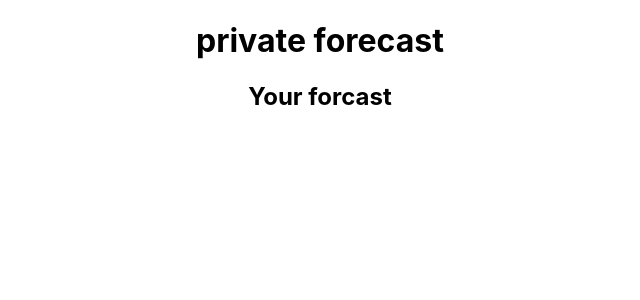
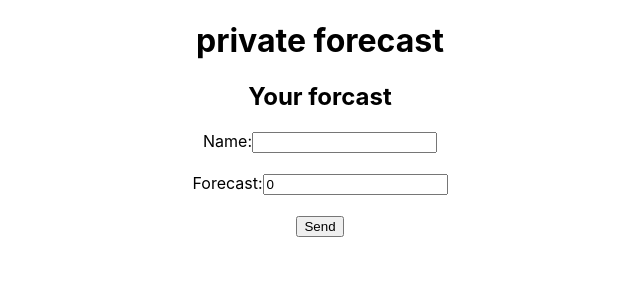
Before and after one commit to ReneCode/private-forecast, a React (Create React App) app: page / in a window 1280 px wide. Shown: the top 300 px of the page, without its empty margins (320-960 px from the left). Built offline with nearby package versions, Linux system fonts and the light colour scheme; no server answers.

Commit message:
add YourForecast

```diff
--- /dev/null
+++ b/src/YourForecast.css
@@ -0,0 +1,3 @@
+.input {
+  margin: 20px;
+}
--- a/src/YourForecast.tsx
+++ b/src/YourForecast.tsx
@@ -1,9 +1,82 @@
-import React from "react";
+import React, { useEffect, useState } from "react";
+
+import "./YourForecast.css";
+
+const LOCAL_STORAGE_KEY_NAME = "private-forecast-name";
+const LOCAL_STORAGE_KEY_ID = "private-forecast-id";
 
 const YourForecast = () => {
+  const [userId, setUserId] = useState("");
+  const [name, setName] = useState("");
+  const [forecast, setForecast] = useState(0);
+  const [error, setError] = useState("");
+
+  useEffect(() => {
+    const name = localStorage.getItem(LOCAL_STORAGE_KEY_NAME);
+    if (name) {
+      setName(name);
+    }
+    const id = localStorage.getItem(LOCAL_STORAGE_KEY_ID);
+    if (id && id != "undefined") {
+      setUserId(id);
+    }
+  }, []);
+
+  const handleClick = async () => {
+    if (!name) {
+      return;
+    }
+
+    try {
+      const url = "/api/sendforecast";
+      const body = {
+        id: userId,
+        name: name,
+        forecast: forecast,
+      };
+
+      const response = await fetch(url, {
+        method: "POST",
+        headers: {
+          "Content-Type": "application/json",
+        },
+        body: JSON.stringify(body),
+      });
+      const result = await response.json();
+      console.log(">>", result);
+      localStorage.setItem(LOCAL_STORAGE_KEY_NAME, name);
+      localStorage.setItem(LOCAL_STORAGE_KEY_ID, result.id);
+    } catch (err) {
+      // setError(err.msg);
+      console.error(err);
+    }
+  };
+
   return (
     <div>
-      <h2>Your forcast</h2>
+      {error && <div>{error}</div>}
+      <div className="input">
+        <h2>Your forcast</h2>
+
+        <label htmlFor="name">Name:</label>
+        <input
+          id="name"
+          type="text"
+          value={name}
+          onChange={(e) => setName(e.target.value)}
+        />
+      </div>
+      <div className="input">
+        <label htmlFor="forecast">Forecast:</label>
+        <input
+          id="forecast"
+          type="number"
+          value={forecast}
+          onChange={(e) => setForecast(parseInt(e.target.value))}
+        />
+      </div>
+
+      <button onClick={handleClick}>Send</button>
     </div>
   );
 };
```
Also changed, not shown: api/sendforecast.ts (+5 -2 lines).
